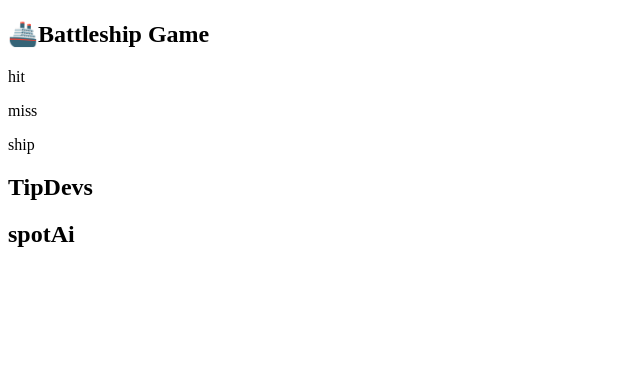
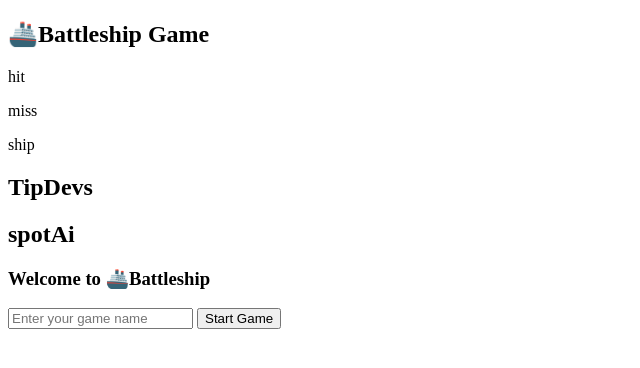
Before and after one commit to TipDevs/battleship, a website built with webpack: page src/template.html in a window 1280 px wide. Shown: the whole page, without its empty margins (0-640 px from the left). Built offline with nearby package versions, Linux system fonts and the light colour scheme.

Commit message:
Add a form which take player's name against ai

```diff
--- a/src/template.html
+++ b/src/template.html
@@ -34,6 +34,17 @@
           <div class="game-pad"></div>
         </div>
       </section>
+      <section id="game-start">
+        <h3>Welcome to 🚢Battleship</h3>
+        <form action="">
+          <input
+            type="text"
+            placeholder="Enter your game name"
+            id="player-name"
+          />
+          <button id="start-btn">Start Game</button>
+        </form>
+      </section>
     </main>
   </body>
 </html>
```
